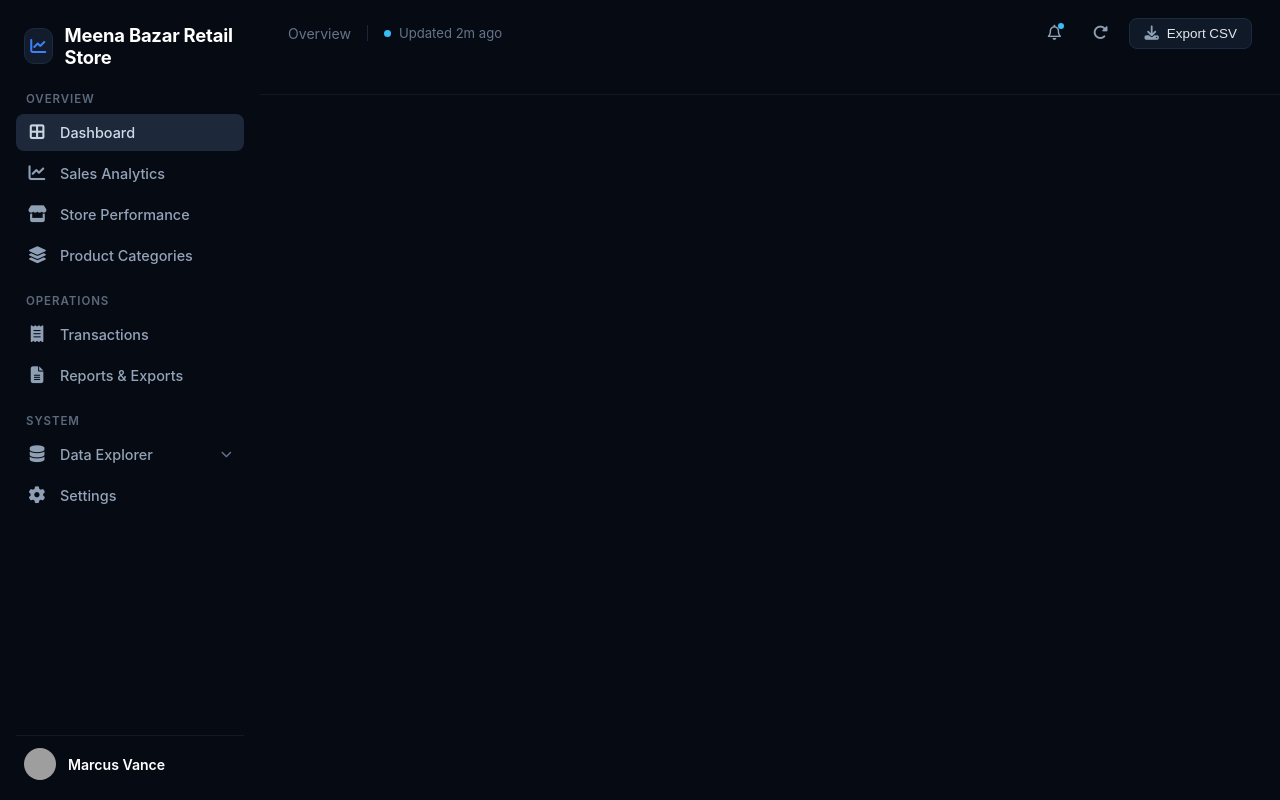
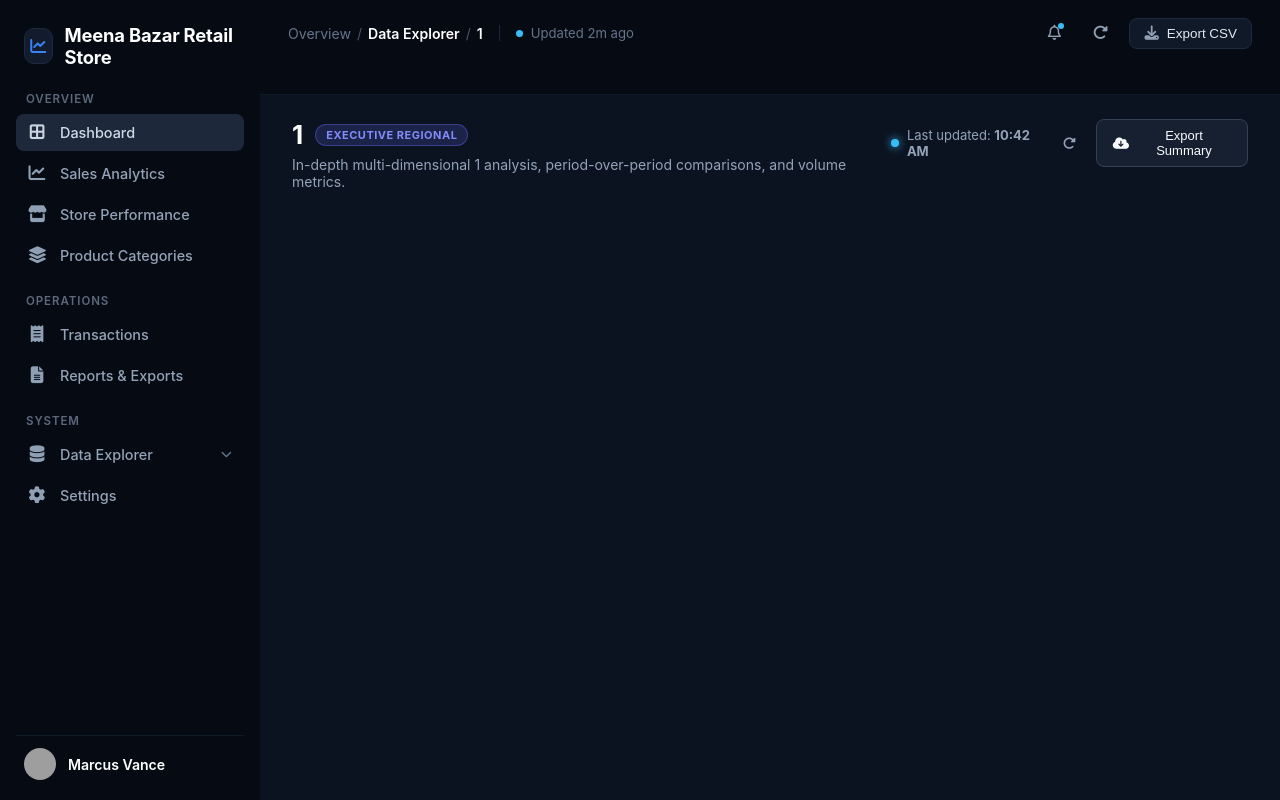
Before and after one commit to ferdoushasanpr/Meena-Bazar-Retail-Store-Performance-Dashboard, an Angular app in the folder ClientApp/: page /data-explorer/1 in a window 1280 px wide. Before the commit this address led to /. Built offline with nearby package versions, Linux system fonts and the light colour scheme; grey boxes are pictures that could not be loaded.

Commit message:
feat(add): Data Exploration Page Added.

```diff
--- a/ClientApp/src/app/app.routes.ts
+++ b/ClientApp/src/app/app.routes.ts
@@ -4,6 +4,7 @@ import { SalesAnalytics } from './pages/sales-analytics/sales-analytics';
 import { ProductCategories } from './pages/product-categories/product-categories';
 import { StorePerformance } from './pages/store-performance/store-performance';
 import { Transactions } from './pages/transactions/transactions';
+import { DataExploration } from './pages/data-exploration/data-exploration';
 
 export const routes: Routes = [
     {
@@ -29,5 +30,9 @@ export const routes: Routes = [
     {
         path: 'transactions',
         component: Transactions
+    },
+    {
+        path: 'data-explorer/:type',
+        component: DataExploration
     }
 ];
--- /dev/null
+++ b/ClientApp/src/app/pages/data-exploration/data-exploration.css
@@ -0,0 +1,12 @@
+:host {
+    display: block;
+    background-color: #0b1320;
+    color: #f1f5f9;
+    font-family: -apple-system, BlinkMacSystemFont, 'Segoe UI', Roboto, Helvetica, Arial, sans-serif;
+    min-height: 100%;
+    box-sizing: border-box;
+}
+
+.container {
+    padding: 24px 32px;
+}
--- /dev/null
+++ b/ClientApp/src/app/pages/data-exploration/data-exploration.html
@@ -0,0 +1,4 @@
+<div class="container">
+    <!-- Top Navigation Header -->
+    <app-page-header [title]="pageHeaderTitle()" [subtitle]="pageHeaderSubtitle()" />
+</div>
--- /dev/null
+++ b/ClientApp/src/app/pages/data-exploration/data-exploration.ts
@@ -0,0 +1,36 @@
+import { Component, inject, signal } from '@angular/core';
+import { PageHeader } from '../../shared/page-header/page-header';
+import { NavigationEnd, Router } from '@angular/router';
+import { filter } from 'rxjs';
+
+@Component({
+  imports: [PageHeader],
+  selector: 'app-data-exploration',
+  styleUrl: './data-exploration.css',
+  templateUrl: './data-exploration.html',
+})
+export class DataExploration {
+  private router = inject(Router);
+
+  // Header Info
+  pageHeaderTitle = signal<string>('');
+  pageHeaderSubtitle = signal<string>('');
+
+  constructor() {
+    this.updatePath();
+
+    this.router.events
+      .pipe(filter(event => event instanceof NavigationEnd))
+      .subscribe(() => this.updatePath());
+  }
+
+  updatePath() {
+    const lastSegment = this.router.url
+      .split('/')
+      .pop() ?? '';
+
+    this.pageHeaderTitle.set(lastSegment ? lastSegment.charAt(0).toUpperCase() + lastSegment.slice(1) : '');
+
+    this.pageHeaderSubtitle.set(`In-depth multi-dimensional ${this.pageHeaderTitle().toLowerCase()} analysis, period-over-period comparisons, and volume metrics.`);
+  }
+}
```
Also changed, not shown: 1 other file (tests, documents, lock files or other folders).
